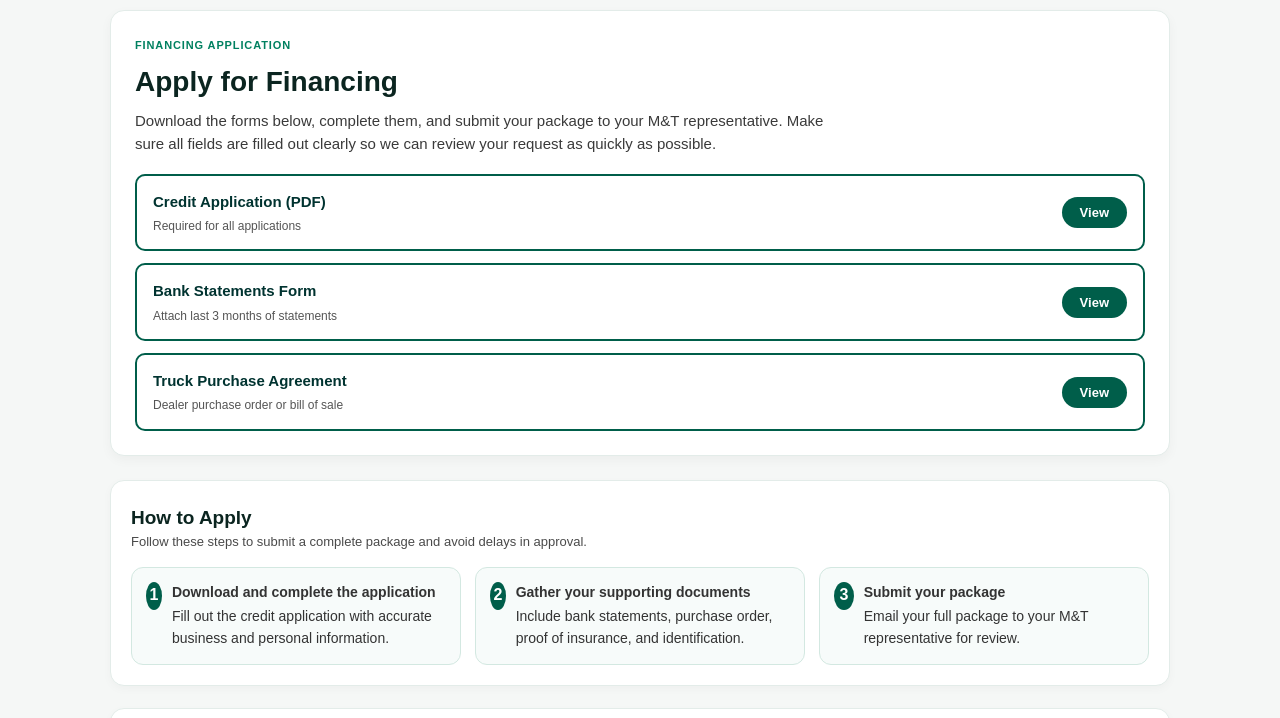
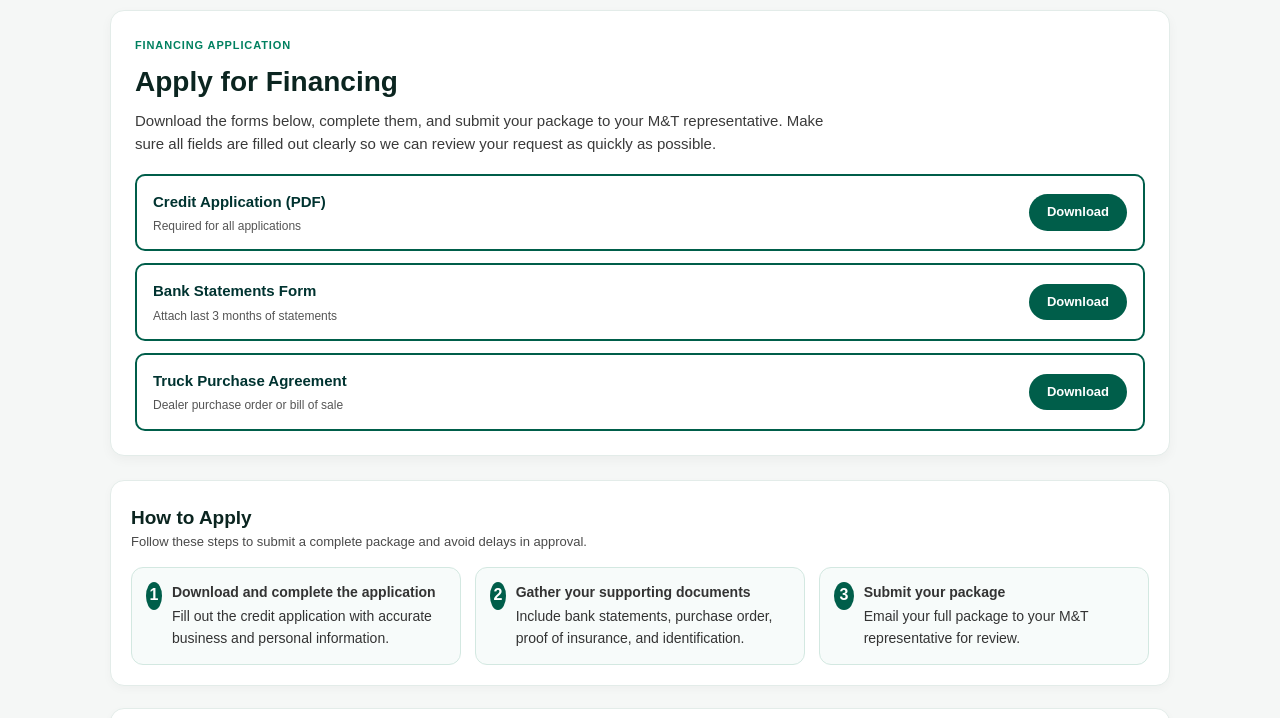
Before and after one commit to jreynoso111/MnTequipmentfunding, a plain HTML site: page Applications.html in a window 1280 px wide. Shown: the part 80-798 px from the top of the page. Drawn offline with Linux system fonts and the light colour scheme.

Commit message:
Link application downloads to bundled PDFs

```diff
--- a/Applications.html
+++ b/Applications.html
@@ -246,21 +246,21 @@ dropdown.addEventListener('mouseleave', ()=>{
             <div class="download-label">Credit Application (PDF)</div>
             <div class="download-meta">Required for all applications</div>
           </div>
-          <button class="download-btn" type="button" onclick="openModal('credit')">View</button>
+          <a class="download-btn" href="Media/Documents/credit_application_form.pdf" download>Download</a>
         </div>
         <div class="download-box">
           <div>
             <div class="download-label">Bank Statements Form</div>
             <div class="download-meta">Attach last 3 months of statements</div>
           </div>
-          <button class="download-btn" type="button" onclick="openModal('bank')">View</button>
+          <a class="download-btn" href="Media/Documents/bank_statement_form.pdf" download>Download</a>
         </div>
         <div class="download-box">
           <div>
             <div class="download-label">Truck Purchase Agreement</div>
             <div class="download-meta">Dealer purchase order or bill of sale</div>
           </div>
-          <button class="download-btn" type="button" onclick="openModal('purchase')">View</button>
+          <a class="download-btn" href="Media/Documents/truck_purchase_agreement.pdf" download>Download</a>
         </div>
       </div>
 
```
